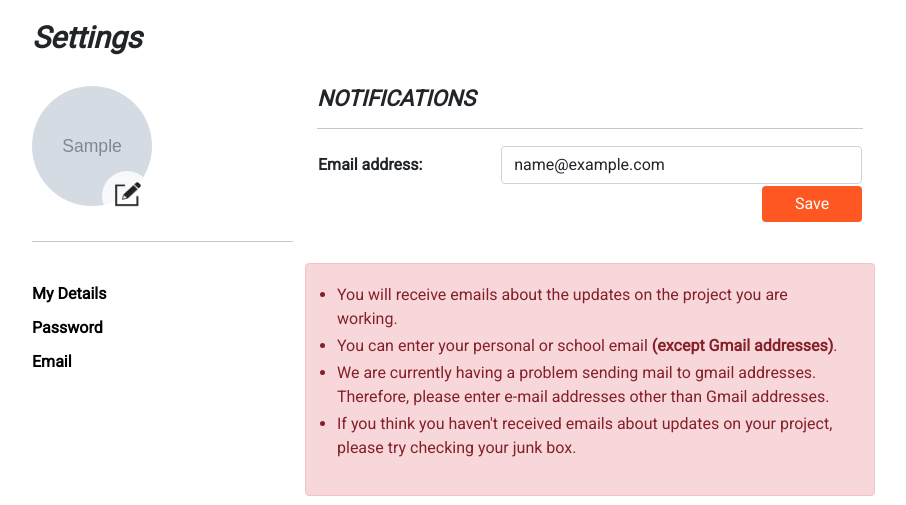
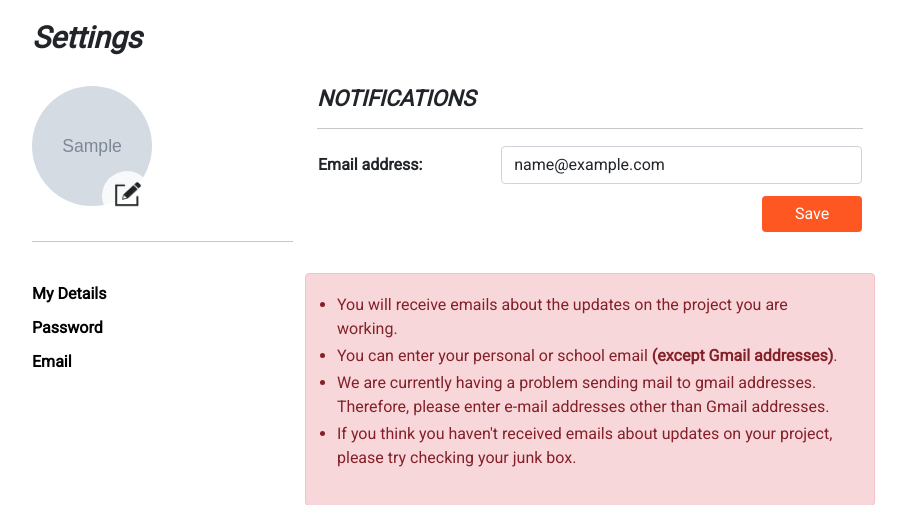
Before and after one commit to koguz/TPS, a Django app: page /accounts/profile/email in a window 1280 px wide. Shown: the part 74-579 px from the top of the page, without its empty margins (50-956 px from the left). Run offline with Django 3.2, Linux system fonts and the light colour scheme; a user stored in the database is signed in; tables that the repository leaves empty hold one stand-in row (values such as "Sample post"); grey boxes marked "Sample" are stand-in pictures; some libraries are stand-ins or nearby versions.

Commit message:
Button margin fix

```diff
--- a/tps/tasks/templates/tasks/my_email.html
+++ b/tps/tasks/templates/tasks/my_email.html
@@ -23,7 +23,7 @@
                   {{ form }}
               <tr>
                   <td>&nbsp;</td>
-                  <td><input style="width: 100px; float:right; background-color: #FF5721; border-width: 0px;" type="submit" value="Save" class="btn btn-primary"></td></tr>
+                  <td><input style="margin-top: 10px ;width: 100px; float:right; background-color: #FF5721; border-width: 0px;" type="submit" value="Save" class="btn btn-primary"></td></tr>
               </table>
               </form>
           </div>
```
